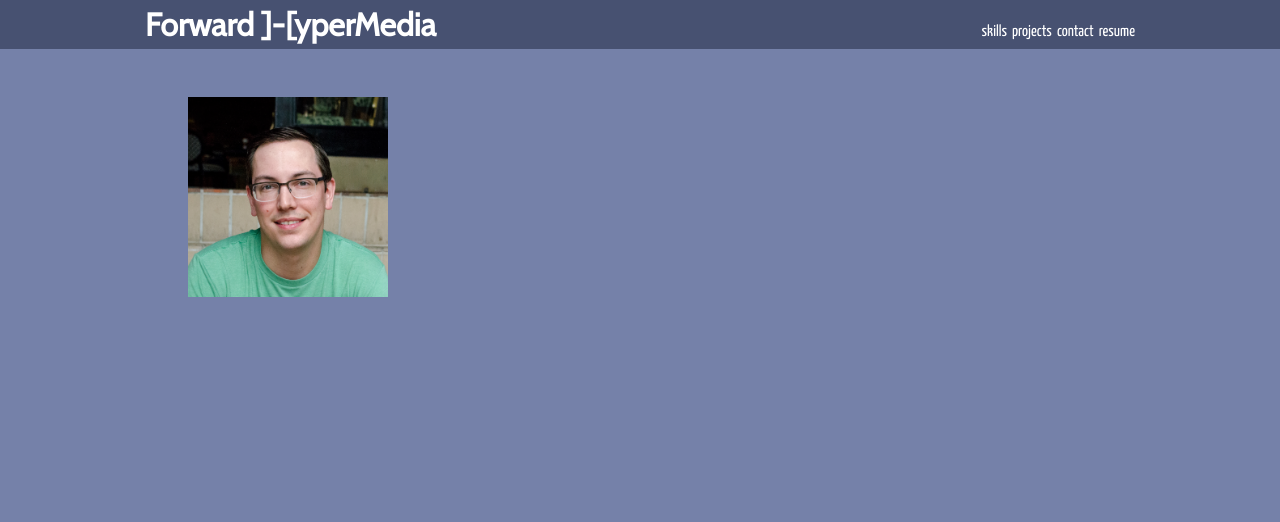
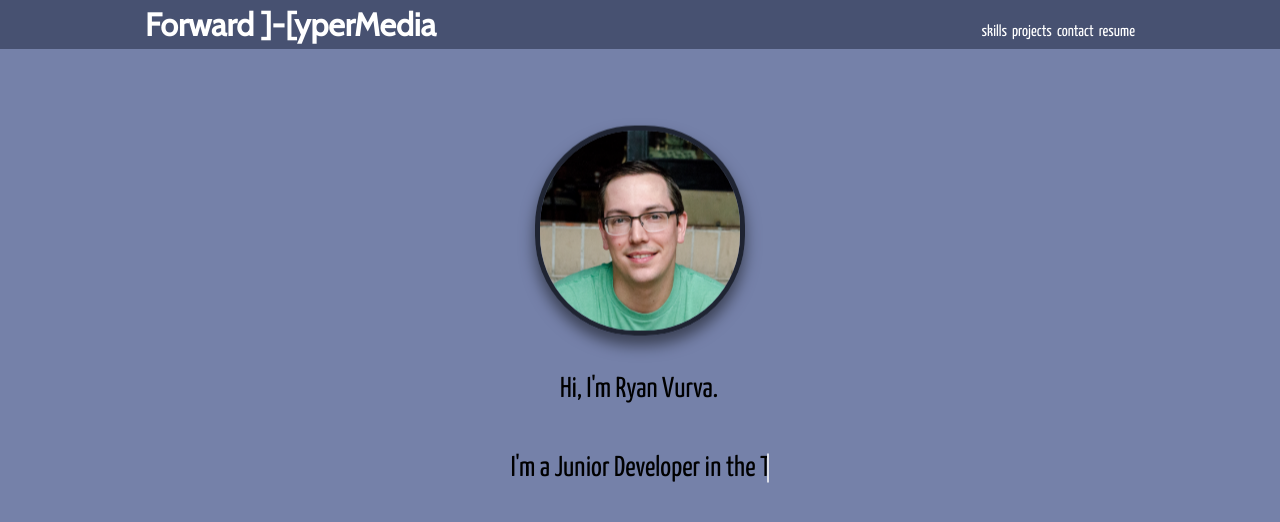
Before and after one commit to ryanvurva/portfolio-3, a React app: page / in a window 1280 px wide. Shown: the top 522 px of the page. Built offline with nearby package versions, Linux system fonts and the light colour scheme.

Commit message:
home page set up, basically

```diff
--- a/src/components/Home.js
+++ b/src/components/Home.js
@@ -6,6 +6,9 @@ class Home extends Component {
     return <div className='Home'>
       <div className='Hello'>
         <img src={ryan} alt='ryan vurva' width='200px' height='200px' />
+        <p className='line-1 anim-typewriter'>Hi, I'm Ryan Vurva.</p>
+        <p className='line-2 anim-typewriter-2'>I'm a Junior Developer in the Tampa Bay Area.</p>
+        {/* <a href='#' className='fancy-btn'>Would you like to know more?</a> */}
       </div>
     </div>
   }
--- a/src/styles/screen.scss
+++ b/src/styles/screen.scss
@@ -29,7 +29,134 @@ body {
   background-color: lighten($theme-color, 20%);
 
   .Hello {
-    padding-top: 3em;
-    padding-left: 3em;
+    display: flex;
+    justify-content: center;
+    flex-direction: column;
+    align-items: center;
+    margin-top: 5em;
+    // padding-top: 3em;
+    // padding-left: 3em;
+
+    img {
+      border: thick solid darken($theme-color, 20%);
+      border-radius: 100px;
+      animation: float 6s ease-in-out infinite;
+
+      @keyframes float {
+	      0% {
+		      box-shadow: 0 5px 15px 0px rgba(0,0,0,0.6);
+		      transform: translatey(0px);
+	      }
+	      50% {
+	      	box-shadow: 0 25px 15px 0px rgba(0,0,0,0.2);
+		      transform: translatey(-15px);
+	      }
+	      100% {
+		      box-shadow: 0 5px 15px 0px rgba(0,0,0,0.6);
+		      transform: translatey(0px);
+	      }
+      }
+    }
+
+    .line-1{
+      position: relative;
+      top: 50%;
+      width: 6em;
+      margin: 50px auto;
+      border-right: 2px solid rgba(255,255,255,.75);
+      font-size: 180%;
+      text-align: center;
+      white-space: nowrap;
+      overflow: hidden;
+      transform: translateY(-50%);
+    }
+
+    .anim-typewriter{
+      visibility: hidden;
+      animation: typewriter 1s steps(44) 1s 1 normal both,
+        blinkTextCursor 500ms steps(44) 7 normal;
+        animation-fill-mode: forwards;
+    }
+    @keyframes typewriter{
+      from{width: 0; visibility: visible;}
+      to{width: 6em; visibility: visible;}
+    }
+    @keyframes blinkTextCursor{
+      from{border-right-color: rgba(255,255,255,.75);}
+      to{border-right-color: transparent;}
+    }
+
+    .line-2{
+      position: relative;
+      top: 50%;
+      width: 14em;
+      margin: 0 auto;
+      border-right: 2px solid rgba(255,255,255,.75);
+      font-size: 180%;
+      text-align: center;
+      white-space: nowrap;
+      overflow: hidden;
+      transform: translateY(-50%);
+    }
+
+    .anim-typewriter-2{
+      visibility: hidden;
+      animation: typewriter-2 2.3s steps(44) 1s 1 normal both,
+        blinkTextCursor-2 500ms steps(44) infinite normal;
+        animation-fill-mode: forwards;
+        animation-delay: 3.5s;
+    }
+    @keyframes typewriter-2{
+      from{width: 0; visibility: visible;}
+      to{width: 14em; visibility: visible;}
+    }
+    @keyframes blinkTextCursor-2{
+      from{border-right-color: rgba(255,255,255,.75);}
+      to{border-right-color: transparent;}
+    }
+
+    .fancy-btn{
+      display:inline-block;
+      position:relative;
+      padding:10px 20px;
+      border:2px solid #fda;
+      color:#fda;
+      font-family:'Cabin', sans-serif;
+      font-style:italic;
+      font-size:15px;
+      text-decoration:none;
+      margin:70px auto;
+      transition: color 0.4s
+      // visibility: hidden;
+      // animation: appear 1s 1 ease;
+      // animation-fill-mode: forwards;
+
+      // @keyframes appear {
+      //   from {visibility: hidden;};
+      //   to {visibility: visible;}
+      // }
+    }
+    .fancy-btn:after{
+      content:" ";
+      border:2px solid rgba(0,0,0,0);
+      display:inline-block;
+      width:100%;
+      height:100%;
+      position:absolute;
+      top:0;
+      left:0;
+      right:0;
+      bottom:0;
+      margin:auto;
+      transition:all 0.4s;
+    }
+    .fancy-btn:hover{
+      color:#eee
+    }
+    .fancy-btn:hover:after{
+      border:2px solid #fda;
+      width: calc(100% - 10px);
+      height: calc(100% + 10px);
+    }
   }
 }
```
Also changed, not shown: public/effd6a5c91c599eb4d92d03b4e55ed4c.jpg (added).
